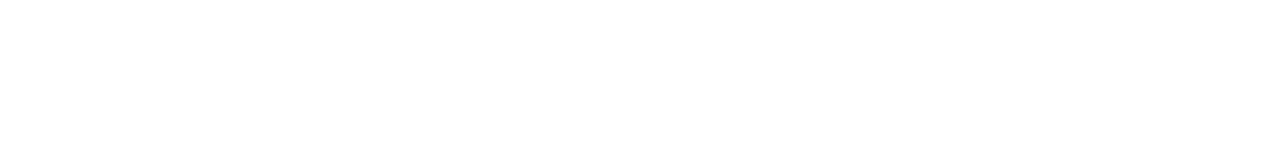
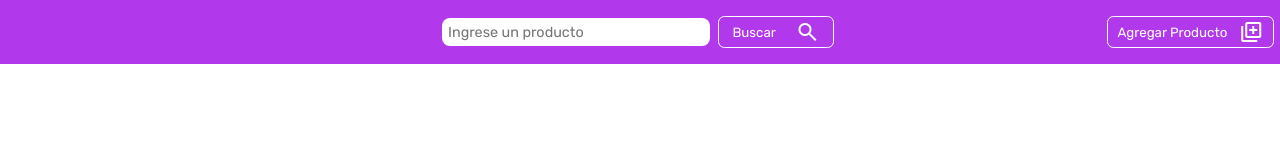
Before and after one commit to Alvaro-Rubina/Prog3-FrontEcommerce, a website: page index.html in a window 1280 px wide. Drawn offline with nearby package versions, Linux system fonts and the light colour scheme.

Commit message:
header terminado

```diff
--- a/index.html
+++ b/index.html
@@ -4,9 +4,35 @@
     <meta charset="UTF-8" />
     <link rel="icon" type="image/svg+xml" href="/vite.svg" />
     <meta name="viewport" content="width=device-width, initial-scale=1.0" />
-    <title>Ecommmerce</title>
+    <title>🔥🔥🔥</title>
+    <link rel="stylesheet" href="./style.css">
+    <!-- FUENTE -->
+    <link rel="preconnect" href="https://fonts.googleapis.com">
+    <link rel="preconnect" href="https://fonts.gstatic.com" crossorigin>
+    <link href="https://fonts.googleapis.com/css2?family=Poppins:ital,wght@0,100;0,200;0,300;0,400;0,500;0,600;0,700;0,800;0,900;1,100;1,200;1,300;1,400;1,500;1,600;1,700;1,800;1,900&family=Rubik:ital,wght@0,300..900;1,300..900&display=swap" rel="stylesheet">
+    <!-- ICONOS -->
+    <link rel="stylesheet" href="https://fonts.googleapis.com/css2?family=Material+Symbols+Outlined:opsz,wght,FILL,GRAD@20..48,100..700,0..1,-50..200&icon_names=check" />
+    <link rel="stylesheet" href="https://fonts.googleapis.com/css2?family=Material+Symbols+Outlined:opsz,wght,FILL,GRAD@20..48,100..700,0..1,-50..200" />
   </head>
   <body>
+    <header>
+      <!-- HEADEEEEEEEER -->
+      <div class="container__principalHeader">
+        <div class="container__contentHeader">
+          <div class="headerSearch">
+            <input class="inputHeader" placeholder="Ingrese un producto" type="text">
+            <button class="buttonSearch">Buscar <span class="material-symbols-outlined">
+              search
+              </span> </button>
+          </div>
+          <div>
+            <button class="header__buttonAdd">Agregar Producto <span class="material-symbols-outlined">
+              library_add
+              </span></button>
+          </div>
+        </div>
+      </div>
+    </header>
     <script type="module" src="/main.js"></script>
   </body>
 </html>
--- /dev/null
+++ b/style.css
@@ -0,0 +1,72 @@
+/* -- GENERALES -- */
+* {
+  margin: 0;
+  padding: 0;
+  font-family: "Rubik", sans-serif
+}
+
+.container__principalHeader {
+  width: 100vw;
+  height: 8vh;
+  background-color: rgb(178, 57, 235);
+  display: flex;
+  justify-content: flex-end;
+  align-items: center;
+}
+
+.container__contentHeader {
+  width: 65%;
+  display: flex;
+  justify-content: space-between;
+  padding: 0.4rem;
+}
+
+.headerSearch {
+  display: flex;
+  justify-content: space-around;
+  align-items: center;
+  gap: 1vh;
+}
+
+.inputHeader {
+  border-radius: 0.5rem;
+  border: none;
+  padding: 0.4rem;
+  outline: none;
+  height: 2vh;
+  width: 20vw;
+  font-size: 1.8vh;
+}
+
+.buttonSearch {
+  border: 1px solid white;
+  background-color: transparent;
+  border-radius: 0.4rem;
+  padding: 0.2rem;
+  width: 9vw;
+  display: flex;
+  justify-content: space-around;
+  align-items: center;
+  color: white;
+  transition: .2s ease;
+
+}
+
+.buttonSearch:hover,
+.header__buttonAdd:hover {
+  cursor: pointer;
+  background-color: rgb(214, 150, 243);
+}
+
+.header__buttonAdd {
+  width: 13vw;
+  border-radius: 0.4rem;
+  padding: 0.2rem;
+  border: 1px solid white;
+  background-color: transparent;
+  color : white;
+  display: flex;
+  justify-content: space-around;
+  align-items: center;
+  transition: .2s ease;
+}
```
